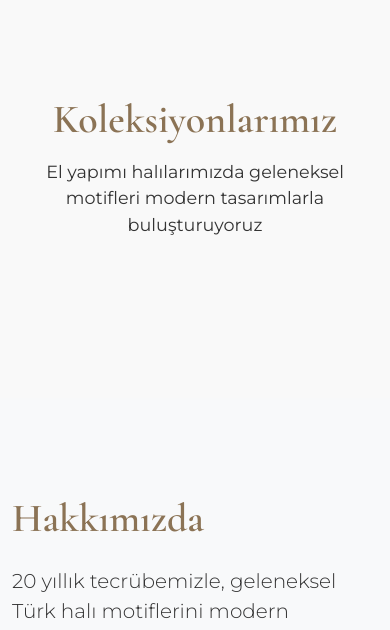
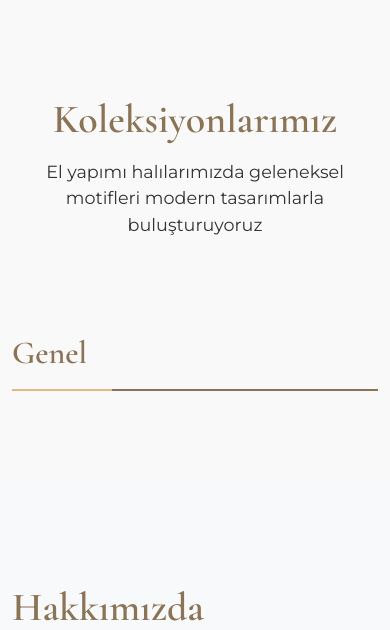
Before and after one commit to Zeronsyler/Handizayn, a Flask app: page / in a window 390 px wide. Shown: the part 789-1419 px from the top of the page. Run offline with Flask 3, Linux system fonts and the light colour scheme.

Commit message:
Update categories section to show all products

```diff
--- a/static/css/style.css
+++ b/static/css/style.css
@@ -483,6 +483,27 @@
     opacity: 0.9;
 }
 
+/* Category Title */
+.category-title {
+    font-family: 'Cormorant Garamond', serif;
+    color: var(--primary-color);
+    font-size: 2rem;
+    margin-top: 2rem;
+    padding-bottom: 1rem;
+    border-bottom: 2px solid var(--primary-color);
+    position: relative;
+}
+
+.category-title::after {
+    content: '';
+    position: absolute;
+    bottom: -2px;
+    left: 0;
+    width: 100px;
+    height: 2px;
+    background-color: var(--accent-color);
+}
+
 /* Image Modal */
 .modal-backdrop {
     background-color: rgba(0, 0, 0, 0.9);
--- a/templates/index.html
+++ b/templates/index.html
@@ -24,17 +24,24 @@
         </div>
         <div class="row g-4">
             {% for category in categories %}
-            <div class="col-md-4" data-aos="fade-up" data-aos-delay="{{ loop.index * 100 }}">
-                <div class="category-card">
-                    {% if category.products and category.products[0].primary_image() %}
-                    <div class="category-image" onclick="openImageModal('{{ category.products[0].primary_image().path }}', '{{ category.name }}')">
-                        <img src="{{ category.products[0].primary_image().path }}" alt="{{ category.name }}">
-                        <div class="category-overlay">
-                            <h3>{{ category.name }}</h3>
-                            <p>{{ category.products|length }} Ürün</p>
+            <div class="col-12" data-aos="fade-up" data-aos-delay="{{ loop.index * 100 }}">
+                <h3 class="category-title mb-4">{{ category.name }}</h3>
+                <div class="row g-4">
+                    {% for product in category.products %}
+                    <div class="col-md-4">
+                        <div class="category-card">
+                            {% if product.primary_image() %}
+                            <div class="category-image" onclick="openImageModal('{{ product.primary_image().path }}', '{{ product.name }}')">
+                                <img src="{{ product.primary_image().path }}" alt="{{ product.name }}">
+                                <div class="category-overlay">
+                                    <h3>{{ product.name }}</h3>
+                                    <p>{{ product.description }}</p>
+                                </div>
+                            </div>
+                            {% endif %}
                         </div>
                     </div>
-                    {% endif %}
+                    {% endfor %}
                 </div>
             </div>
             {% endfor %}
```
